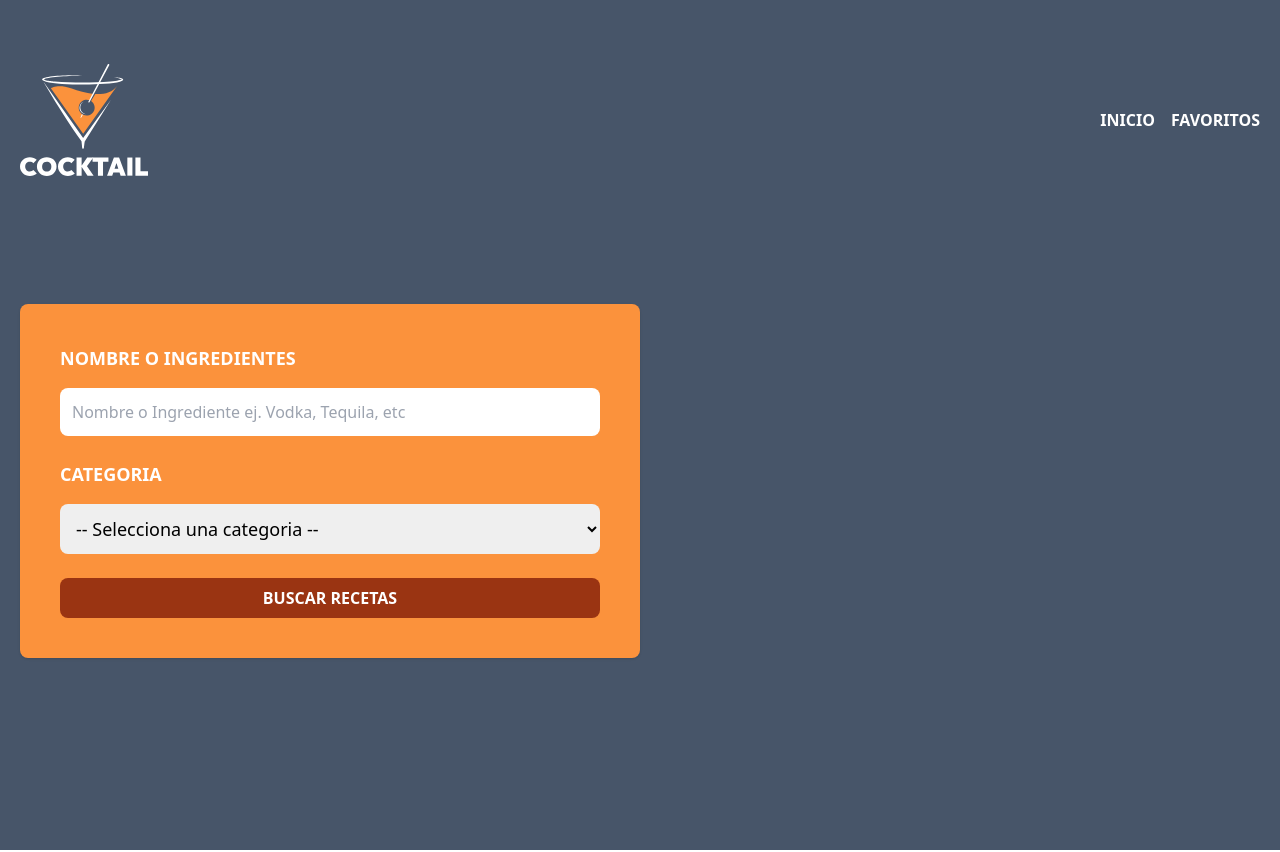
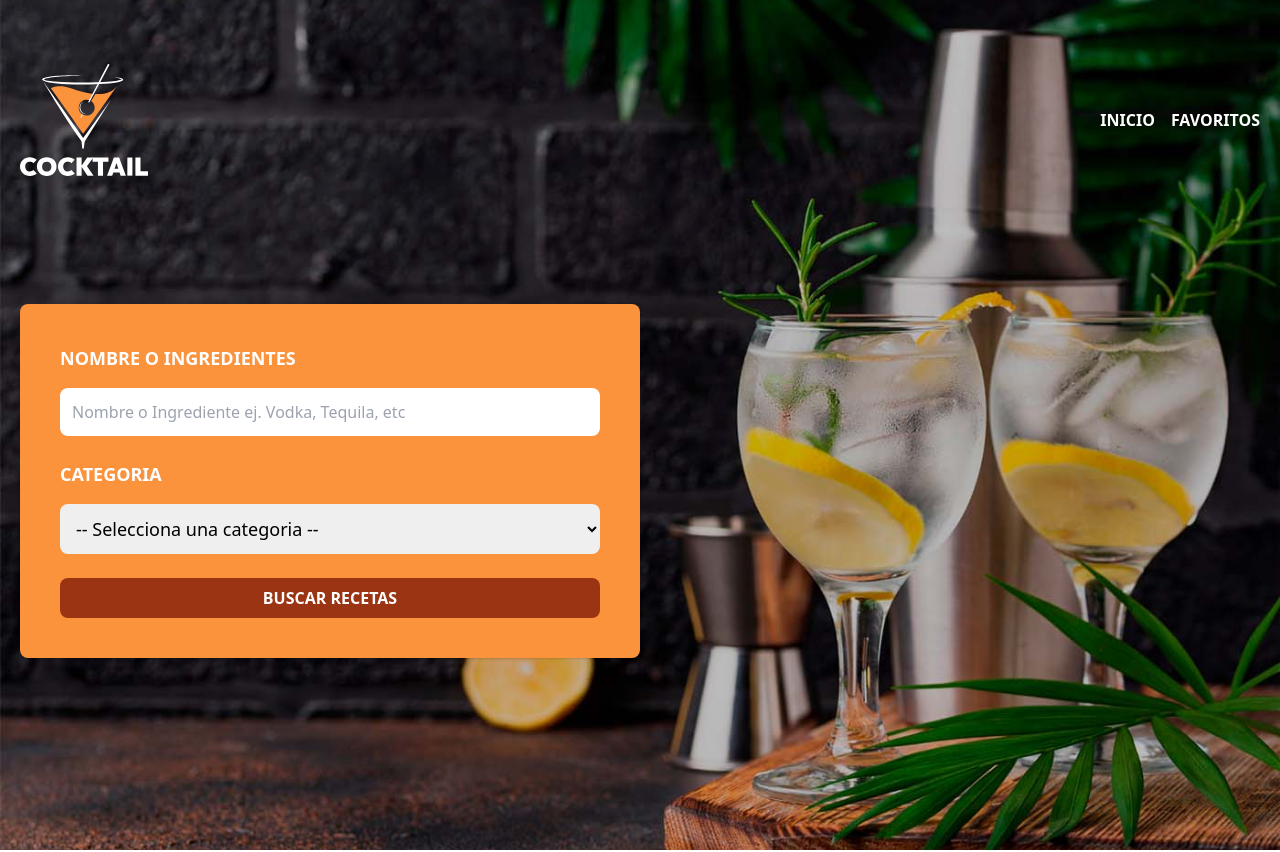
Before and after one commit to arturoZepeda/expert-chainsaw, a Vue app: page / in a window 1280 px wide. Shown: the top 852 px of the page. Built offline with nearby package versions, Linux system fonts and the light colour scheme.

Commit message:
añado condiciones para imagenes de fondo

```diff
--- a/src/components/Header.vue
+++ b/src/components/Header.vue
@@ -7,7 +7,7 @@ const paginaInicio = computed(() =>  route.name === 'inicio' );
 
 </script>
 <template>
-    <header class="bg-slate-600">
+    <header class="bg-slate-600" :class="{header:paginaInicio}">
         <div class="mx-auto container px-5 py-16">
             <div class="flex justify-between items-center">
                 <div>
@@ -41,4 +41,13 @@ const paginaInicio = computed(() =>  route.name === 'inicio' );
                 value="Buscar recetas">
         </form>
     </div>
-</header></template>
+</header>
+</template>
+
+<style>
+    .header{
+        background-image: url('/img/bg.jpg');
+        background-size: cover;
+        background-position: center center;
+    }
+</style>
```
